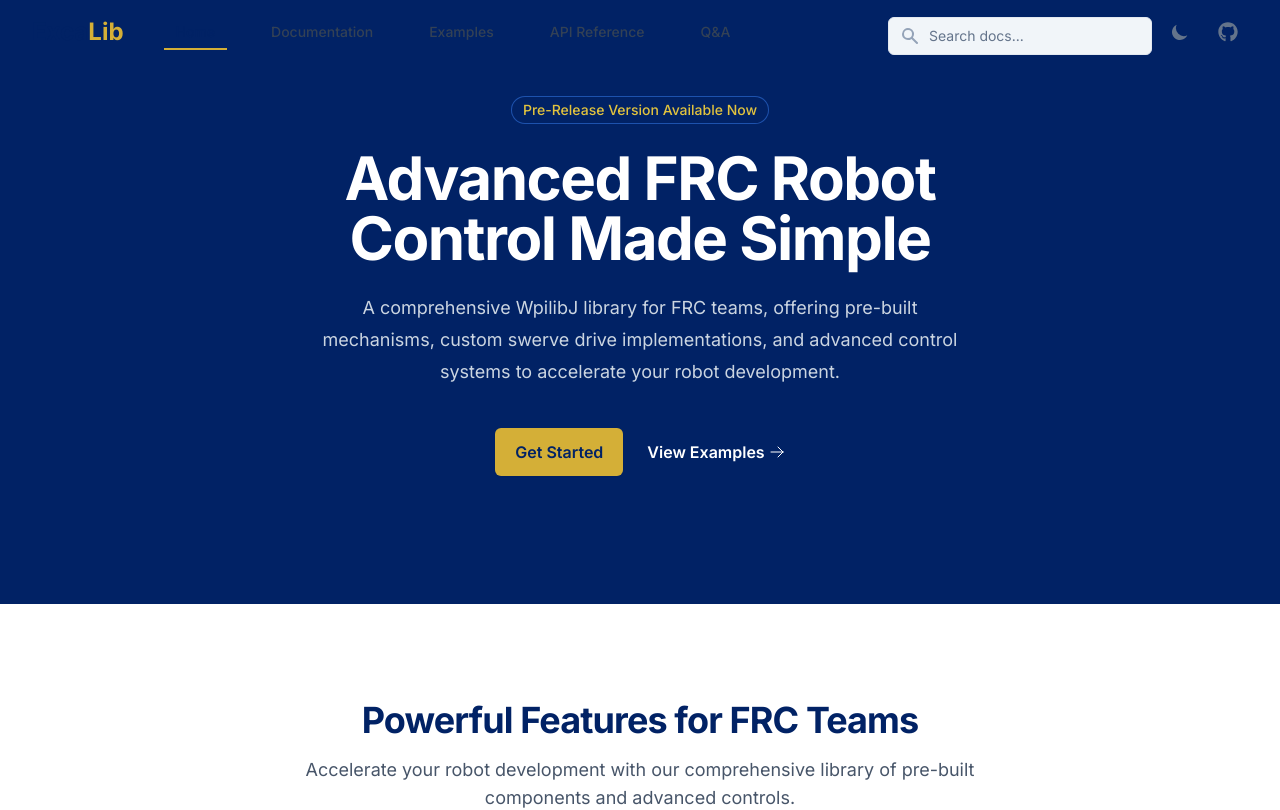
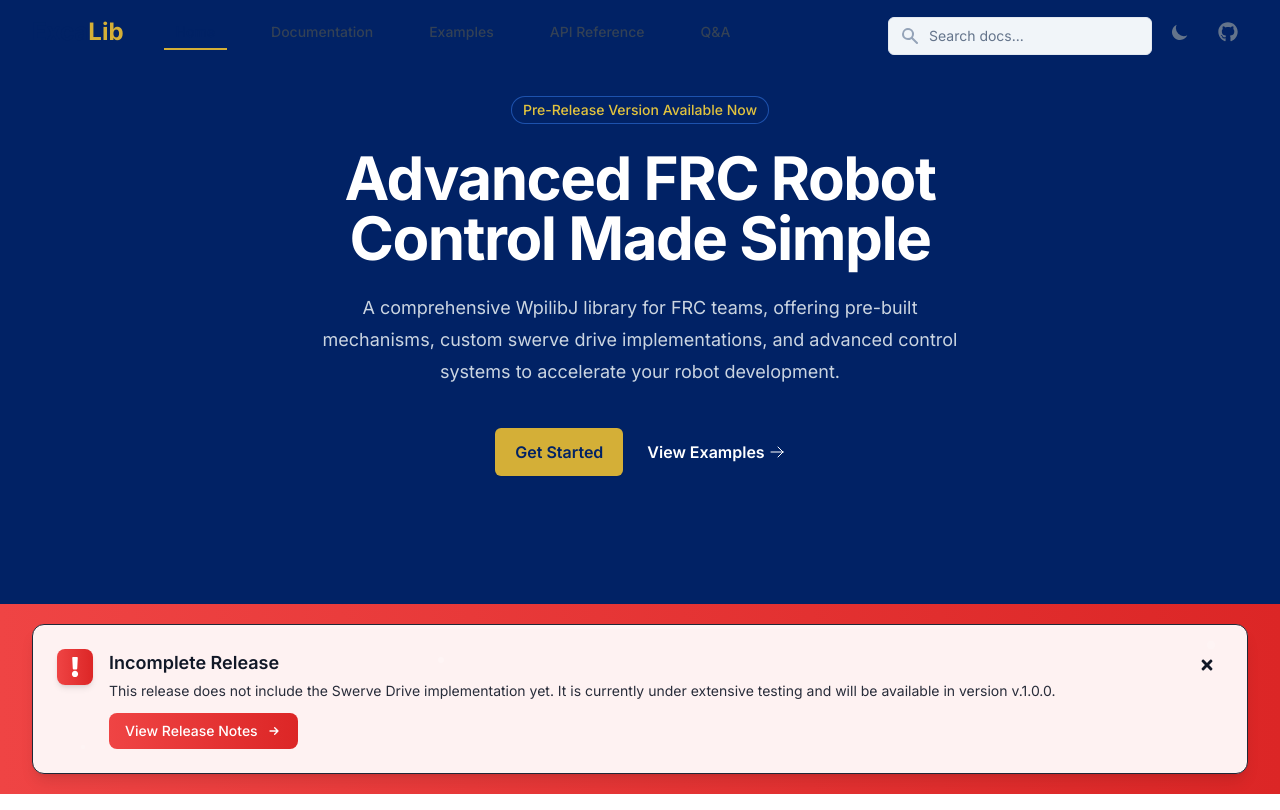
Before and after one commit to ExcaliDevBot/ExcaLibDoc, a React (Vite) app: page / in a window 1280 px wide. Shown: the top 810 px of the page. Built offline with nearby package versions, Linux system fonts and the light colour scheme.

Commit message:
add: implement Alert component and update Home and Sidebar for announcements

```diff
--- /dev/null
+++ b/src/components/Alert.jsx
@@ -0,0 +1,68 @@
+import { useState, useEffect } from "react";
+import { AlertCircle, Info, AlertTriangle, X } from "lucide-react";
+import PropTypes from "prop-types";
+import { motion, AnimatePresence } from "framer-motion";
+
+const alertVariants = {
+  error: {
+    icon: <AlertCircle className="w-6 h-6 text-white" />,
+    gradient: "bg-gradient-to-r from-red-600 to-red-400 text-white",
+  },
+  warning: {
+    icon: <AlertTriangle className="w-6 h-6 text-yellow-800" />,
+    gradient: "bg-gradient-to-r from-yellow-300 to-yellow-500 text-yellow-900",
+  },
+  info: {
+    icon: <Info className="w-6 h-6 text-white" />,
+    gradient: "bg-gradient-to-r from-blue-500 to-indigo-500 text-white",
+  },
+};
+
+const Alert = ({ message, type = "info", autoDismiss = true, duration = 5000 }) => {
+  const [visible, setVisible] = useState(true);
+
+  useEffect(() => {
+    if (autoDismiss) {
+      const timer = setTimeout(() => setVisible(false), duration);
+      return () => clearTimeout(timer);
+    }
+  }, [autoDismiss, duration]);
+
+  const { icon, gradient } = alertVariants[type] || alertVariants.info;
+
+  return (
+    <AnimatePresence>
+      {visible && (
+        <motion.div
+          role="alert"
+          initial={{ opacity: 0, y: -10 }}
+          animate={{ opacity: 1, y: 0 }}
+          exit={{ opacity: 0, y: -10 }}
+          transition={{ duration: 0.3 }}
+          className={`max-w-xl mx-auto my-4 flex items-center justify-between gap-4 rounded-2xl px-6 py-4 shadow-xl ring-1 ring-white/10 backdrop-blur-sm ${gradient}`}
+        >
+          <div className="flex items-center gap-3">
+            {icon}
+            <p className="text-base md:text-lg font-medium">{message}</p>
+          </div>
+          <button
+            onClick={() => setVisible(false)}
+            className="rounded-full p-1 hover:bg-white/20 transition"
+            aria-label="Close alert"
+          >
+            <X className="w-5 h-5" />
+          </button>
+        </motion.div>
+      )}
+    </AnimatePresence>
+  );
+};
+
+Alert.propTypes = {
+  message: PropTypes.string.isRequired,
+  type: PropTypes.oneOf(["error", "warning", "info"]),
+  autoDismiss: PropTypes.bool,
+  duration: PropTypes.number,
+};
+
+export default Alert;
--- a/src/components/Sidebar.jsx
+++ b/src/components/Sidebar.jsx
@@ -43,23 +43,14 @@ const docSections = [
         ]
     },
     {
-        title: 'Swerve',
+        title: 'Swerve - Unavailable',
         items: [
-            {title: 'Overview', url: '/docs/swerve'},
-            {title: 'SwerveModule Class', url: '/docs/swerve/module'},
-            {title: 'ModulesHolder Class', url: '/docs/swerve/holder'},
-            {title: 'Swerve Class', url: '/docs/swerve/swerve'},
+            {title: 'Overview', url: '/docs/unavailable'},
+            {title: 'SwerveModule Class', url: '/docs/unavailable'},
+            {title: 'ModulesHolder Class', url: '/docs/unavailable'},
+            {title: 'Swerve Class', url: '/docs/unavailable'},
         ]
     },
-    {
-        title: 'Advanced Features',
-        items: [
-            {title: 'Pose Estimation', url: '/docs/advanced/pose-estimation'},
-            {title: 'Auto-balancing', url: '/docs/advanced/auto-balance'},
-            {title: 'Vision Integration', url: '/docs/advanced/vision'},
-            {title: 'Command-Based Framework', url: '/docs/advanced/command-based'},
-        ]
-    }
 ];
 
 const Sidebar = () => {
--- a/src/pages/Home.jsx
+++ b/src/pages/Home.jsx
@@ -4,11 +4,111 @@ import FeatureGrid from '../components/FeatureGrid';
 import CodeBlock from '../components/CodeBlock';
 import {Link} from 'react-router-dom';
 import ComingSoonSection from "../components/ComingSoon.jsx";
+import {FaExclamation, FaTimes} from "react-icons/fa";
+import {useState} from "react";
+
 
 const Home = () => {
+    const [dismissedAnnouncement, setDismissedAnnouncement] = useState(false);
+    const announcements = [
+        {
+            id: 'release',
+            type: 'release',
+            icon: <FaExclamation className="h-5 w-5"/>,
+            title: 'Incomplete Release',
+            message: 'This release does not include the Swerve Drive implementation yet. It is currently under extensive testing and will be available in version v.1.0.0.',
+            action: {text: 'View Release Notes', link: '/docs'},
+            gradient: 'from-red-500 to-red-600',
+            bgColor: 'bg-red-50 dark:bg-red-900/20',
+            borderColor: 'border-gray-800 dark:border-gray-800',
+            textColor: 'text-gray-900 dark:text-gray-300'
+        }
+    ];
+
+    const currentAnnouncement = announcements[0];
+
     return (
         <div>
             <Hero/>
+
+            {/* Announcement Section */}
+            {!dismissedAnnouncement && (
+                <motion.section
+                    initial={{opacity: 0, y: -20}}
+                    animate={{opacity: 1, y: 0}}
+                    exit={{opacity: 0, y: -20}}
+                    className="relative overflow-hidden"
+                >
+                    {/* Gradient Background */}
+                    <div className={`bg-gradient-to-r ${currentAnnouncement.gradient} py-1`}>
+                        <div className="max-w-7xl mx-auto px-6 lg:px-8">
+                            <motion.div
+                                initial={{opacity: 0, scale: 0.95}}
+                                animate={{opacity: 1, scale: 1}}
+                                transition={{delay: 0.2}}
+                                className={`relative rounded-xl ${currentAnnouncement.bgColor} border ${currentAnnouncement.borderColor} p-6 my-4 shadow-lg backdrop-blur-sm`}
+                            >
+                                {/* Decorative Elements */}
+                                <div
+                                    className="absolute top-0 left-0 w-full h-1 bg-gradient-to-r from-transparent via-white/30 to-transparent"></div>
+
+                                <div className="flex items-start justify-between">
+                                    <div className="flex items-start space-x-4">
+                                        {/* Icon */}
+                                        <div
+                                            className={`flex-shrink-0 p-2 rounded-lg bg-gradient-to-r ${currentAnnouncement.gradient} text-white shadow-md`}>
+                                            {currentAnnouncement.icon}
+                                        </div>
+
+                                        {/* Content */}
+                                        <div className="flex-1 min-w-0">
+                                            <h3 className={`text-lg font-semibold ${currentAnnouncement.textColor} mb-1`}>
+                                                {currentAnnouncement.title}
+                                            </h3>
+                                            <p className={`text-sm ${currentAnnouncement.textColor} opacity-90 mb-3`}>
+                                                {currentAnnouncement.message}
+                                            </p>
+
+                                            {/* Action Button */}
+                                            <Link
+                                                to={currentAnnouncement.action.link}
+                                                className={`inline-flex items-center px-4 py-2 text-sm font-medium text-white bg-gradient-to-r ${currentAnnouncement.gradient} rounded-lg hover:shadow-lg transform hover:scale-105 transition-all duration-200`}
+                                            >
+                                                {currentAnnouncement.action.text}
+                                                <svg className="ml-2 h-4 w-4" fill="none" viewBox="0 0 24 24"
+                                                     stroke="currentColor">
+                                                    <path strokeLinecap="round" strokeLinejoin="round" strokeWidth={2}
+                                                          d="M13 7l5 5m0 0l-5 5m5-5H6"/>
+                                                </svg>
+                                            </Link>
+                                        </div>
+                                    </div>
+
+                                    {/* Dismiss Button */}
+                                    <button
+                                        onClick={() => setDismissedAnnouncement(true)}
+                                        className={`flex-shrink-0 p-2 rounded-lg ${currentAnnouncement.textColor} hover:bg-black/10 dark:hover:bg-white/10 transition-colors`}
+                                    >
+                                        <FaTimes className="h-4 w-4"/>
+                                    </button>
+                                </div>
+
+                                {/* Floating Particles Effect */}
+                                <div className="absolute inset-0 overflow-hidden pointer-events-none">
+                                    <div
+                                        className="absolute top-4 right-8 w-2 h-2 bg-white/20 rounded-full animate-pulse"></div>
+                                    <div
+                                        className="absolute bottom-6 left-12 w-1 h-1 bg-white/30 rounded-full animate-pulse"
+                                        style={{animationDelay: '1s'}}></div>
+                                    <div
+                                        className="absolute top-8 left-1/3 w-1.5 h-1.5 bg-white/25 rounded-full animate-pulse"
+                                        style={{animationDelay: '2s'}}></div>
+                                </div>
+                            </motion.div>
+                        </div>
+                    </div>
+                </motion.section>
+            )}
 
             <FeatureGrid/>
 
```
